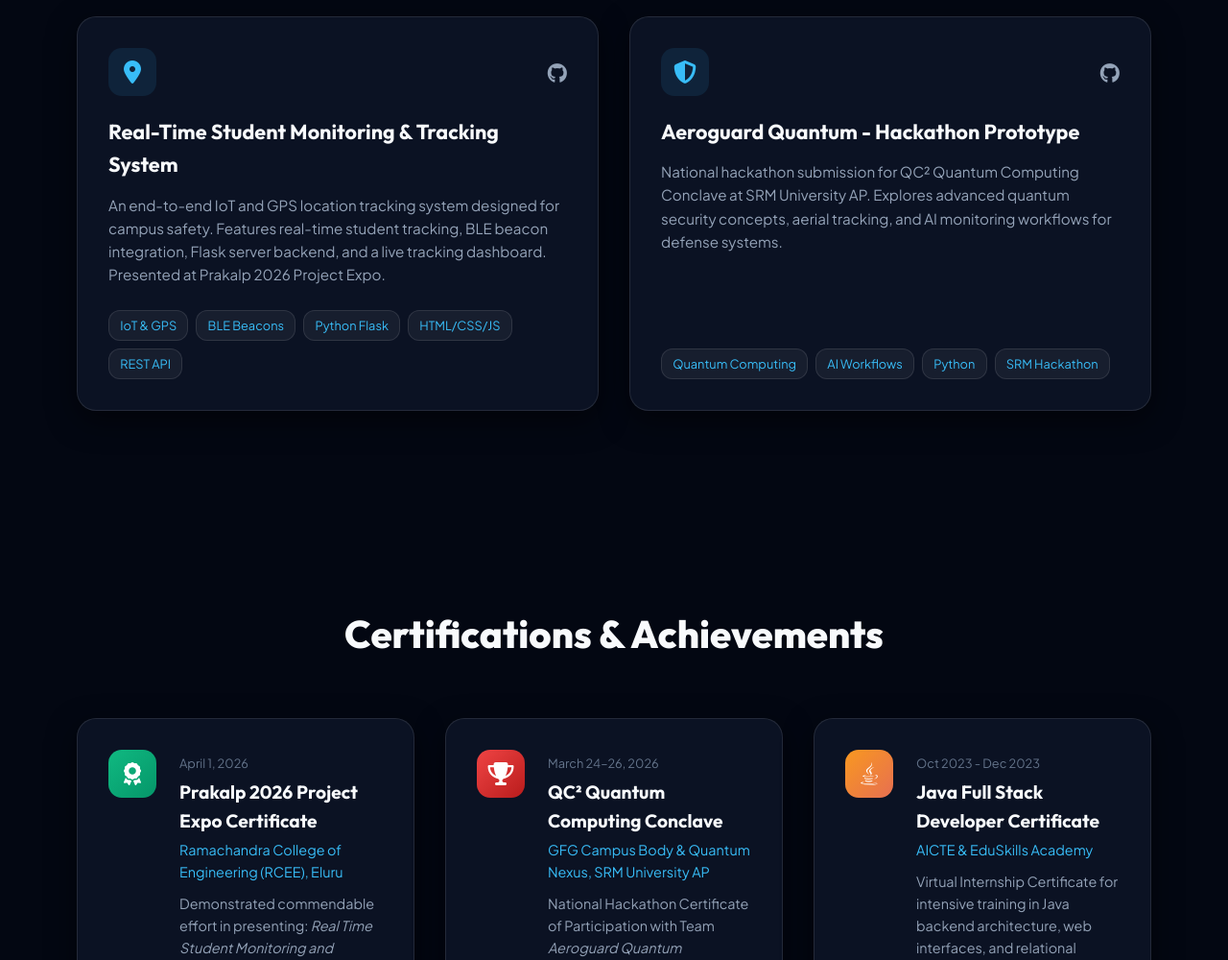
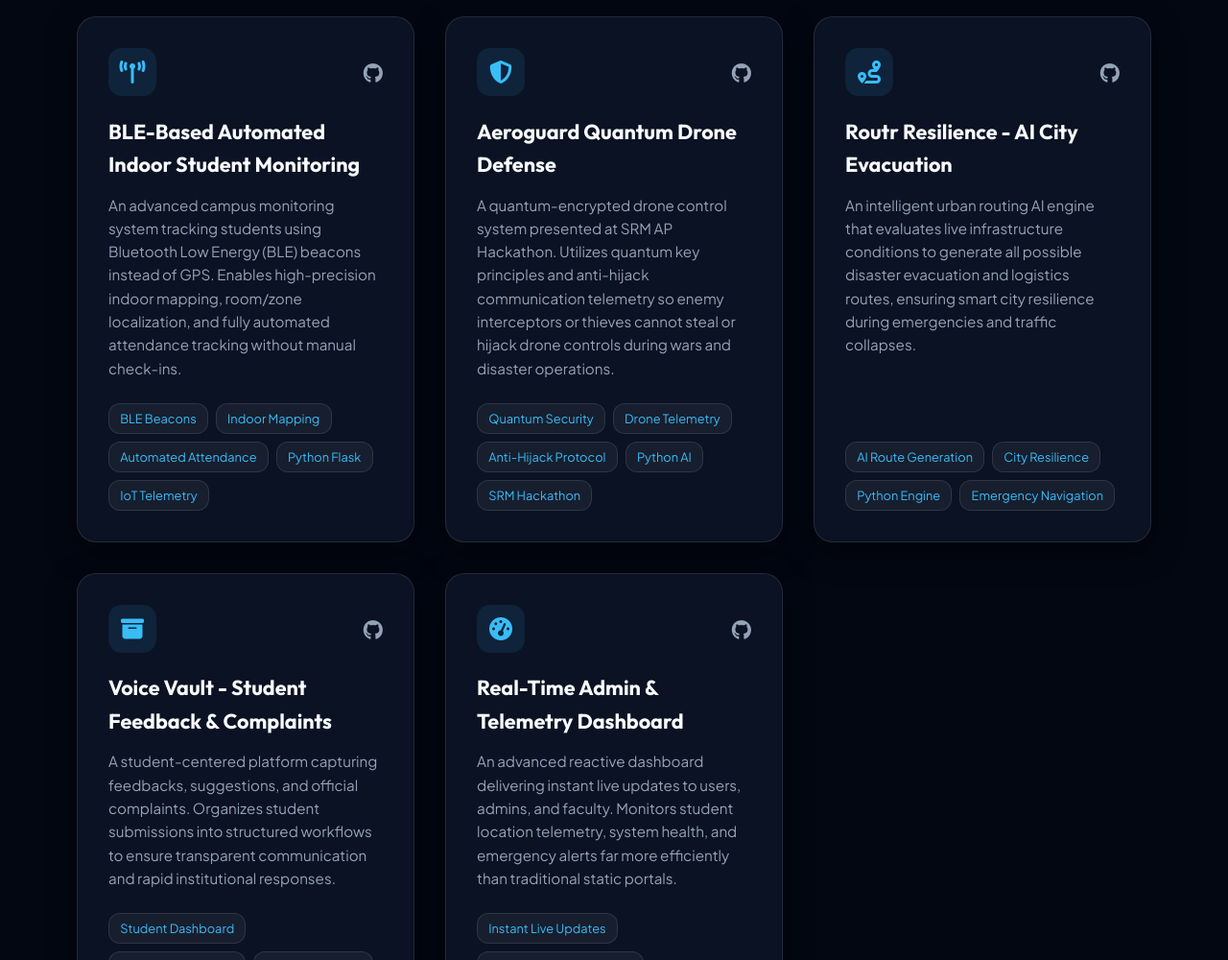
Before and after one commit to peddireddytarun77-hue/portfolio, a plain HTML site: page index.html in a window 1280 px wide. Shown: the part 1800-2800 px from the top of the page at 96% size. Drawn offline with Linux system fonts and the light colour scheme.

Commit message:
Add 5 detailed portfolio projects: BLE Student Monitoring, Aeroguard Quantum Drone, Routr Resilience, Voice Vault, and Real-Time Admin Dashboard

```diff
--- a/index.html
+++ b/index.html
@@ -146,31 +146,29 @@
                 </div>
 
                 <div class="projects-grid">
-                    <!-- Project Card 1 -->
+                    <!-- Project 1: BLE Student Monitoring -->
                     <div class="glass-card project-card">
                         <div class="project-header">
-                            <div class="project-icon"><i class="fa-solid fa-location-dot"></i></div>
+                            <div class="project-icon"><i class="fa-solid fa-tower-broadcast"></i></div>
                             <a href="https://github.com/peddireddytarun77-hue" target="_blank" rel="noopener noreferrer"
                                 class="project-link" title="View Source Code">
                                 <i class="fa-brands fa-github"></i>
                             </a>
                         </div>
-                        <h3 class="project-title">Real-Time Student Monitoring & Tracking System</h3>
+                        <h3 class="project-title">BLE-Based Automated Indoor Student Monitoring</h3>
                         <p class="project-desc">
-                            An end-to-end IoT and GPS location tracking system designed for campus safety. Features
-                            real-time student tracking, BLE beacon integration, Flask server backend, and a live
-                            tracking dashboard. Presented at Prakalp 2026 Project Expo.
+                            An advanced campus monitoring system tracking students using Bluetooth Low Energy (BLE) beacons instead of GPS. Enables high-precision indoor mapping, room/zone localization, and fully automated attendance tracking without manual check-ins.
                         </p>
                         <div class="project-tech">
-                            <span class="tech-tag">IoT & GPS</span>
                             <span class="tech-tag">BLE Beacons</span>
+                            <span class="tech-tag">Indoor Mapping</span>
+                            <span class="tech-tag">Automated Attendance</span>
                             <span class="tech-tag">Python Flask</span>
-                            <span class="tech-tag">HTML/CSS/JS</span>
-                            <span class="tech-tag">REST API</span>
+                            <span class="tech-tag">IoT Telemetry</span>
                         </div>
                     </div>
 
-                    <!-- Project Card 2 -->
+                    <!-- Project 2: Aeroguard Quantum Drone -->
                     <div class="glass-card project-card">
                         <div class="project-header">
                             <div class="project-icon"><i class="fa-solid fa-shield-halved"></i></div>
@@ -179,17 +177,79 @@
                                 <i class="fa-brands fa-github"></i>
                             </a>
                         </div>
-                        <h3 class="project-title">Aeroguard Quantum - Hackathon Prototype</h3>
+                        <h3 class="project-title">Aeroguard Quantum Drone Defense</h3>
                         <p class="project-desc">
-                            National hackathon submission for QC² Quantum Computing Conclave at SRM University AP.
-                            Explores advanced quantum security concepts, aerial tracking, and AI monitoring workflows
-                            for defense systems.
+                            A quantum-encrypted drone control system presented at SRM AP Hackathon. Utilizes quantum key principles and anti-hijack communication telemetry so enemy interceptors or thieves cannot steal or hijack drone controls during wars and disaster operations.
                         </p>
                         <div class="project-tech">
-                            <span class="tech-tag">Quantum Computing</span>
-                            <span class="tech-tag">AI Workflows</span>
-                            <span class="tech-tag">Python</span>
+                            <span class="tech-tag">Quantum Security</span>
+                            <span class="tech-tag">Drone Telemetry</span>
+                            <span class="tech-tag">Anti-Hijack Protocol</span>
+                            <span class="tech-tag">Python AI</span>
                             <span class="tech-tag">SRM Hackathon</span>
+                        </div>
+                    </div>
+
+                    <!-- Project 3: Routr Resilience -->
+                    <div class="glass-card project-card">
+                        <div class="project-header">
+                            <div class="project-icon"><i class="fa-solid fa-route"></i></div>
+                            <a href="https://github.com/peddireddytarun77-hue" target="_blank" rel="noopener noreferrer"
+                                class="project-link" title="View Source Code">
+                                <i class="fa-brands fa-github"></i>
+                            </a>
+                        </div>
+                        <h3 class="project-title">Routr Resilience - AI City Evacuation</h3>
+                        <p class="project-desc">
+                            An intelligent urban routing AI engine that evaluates live infrastructure conditions to generate all possible disaster evacuation and logistics routes, ensuring smart city resilience during emergencies and traffic collapses.
+                        </p>
+                        <div class="project-tech">
+                            <span class="tech-tag">AI Route Generation</span>
+                            <span class="tech-tag">City Resilience</span>
+                            <span class="tech-tag">Python Engine</span>
+                            <span class="tech-tag">Emergency Navigation</span>
+                        </div>
+                    </div>
+
+                    <!-- Project 4: Voice Vault -->
+                    <div class="glass-card project-card">
+                        <div class="project-header">
+                            <div class="project-icon"><i class="fa-solid fa-box-archive"></i></div>
+                            <a href="https://github.com/peddireddytarun77-hue" target="_blank" rel="noopener noreferrer"
+                                class="project-link" title="View Source Code">
+                                <i class="fa-brands fa-github"></i>
+                            </a>
+                        </div>
+                        <h3 class="project-title">Voice Vault - Student Feedback & Complaints</h3>
+                        <p class="project-desc">
+                            A student-centered platform capturing feedbacks, suggestions, and official complaints. Organizes student submissions into structured workflows to ensure transparent communication and rapid institutional responses.
+                        </p>
+                        <div class="project-tech">
+                            <span class="tech-tag">Student Dashboard</span>
+                            <span class="tech-tag">Feedback Analytics</span>
+                            <span class="tech-tag">Grievance Portal</span>
+                            <span class="tech-tag">Java & SQL</span>
+                        </div>
+                    </div>
+
+                    <!-- Project 5: Real-Time Admin & User Control Dashboard -->
+                    <div class="glass-card project-card">
+                        <div class="project-header">
+                            <div class="project-icon"><i class="fa-solid fa-gauge-high"></i></div>
+                            <a href="https://github.com/peddireddytarun77-hue" target="_blank" rel="noopener noreferrer"
+                                class="project-link" title="View Source Code">
+                                <i class="fa-brands fa-github"></i>
+                            </a>
+                        </div>
+                        <h3 class="project-title">Real-Time Admin & Telemetry Dashboard</h3>
+                        <p class="project-desc">
+                            An advanced reactive dashboard delivering instant live updates to users, admins, and faculty. Monitors student location telemetry, system health, and emergency alerts far more efficiently than traditional static portals.
+                        </p>
+                        <div class="project-tech">
+                            <span class="tech-tag">Instant Live Updates</span>
+                            <span class="tech-tag">Admin Command Center</span>
+                            <span class="tech-tag">Python Flask API</span>
+                            <span class="tech-tag">Real-Time Logs</span>
                         </div>
                     </div>
                 </div>
```
